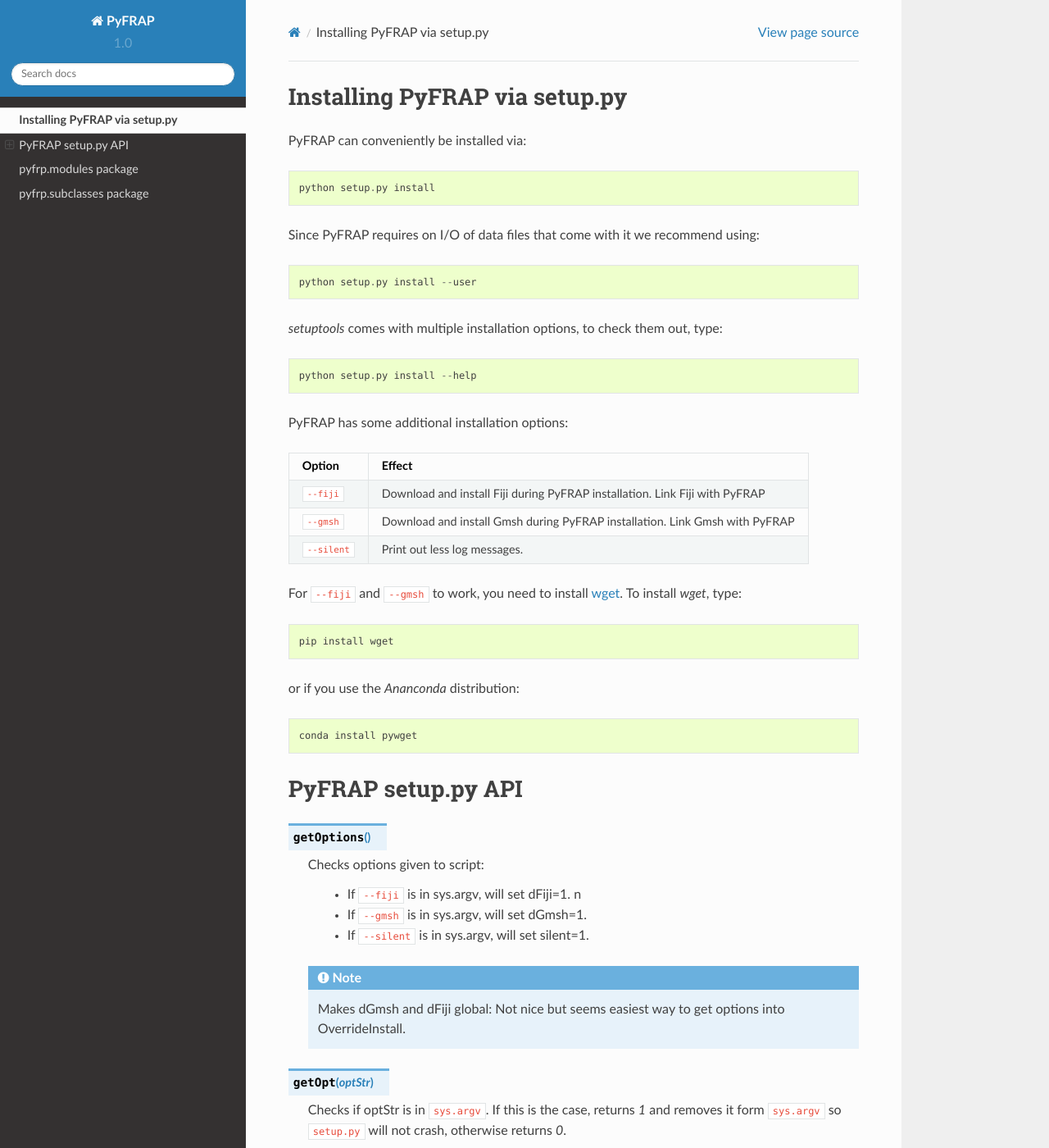
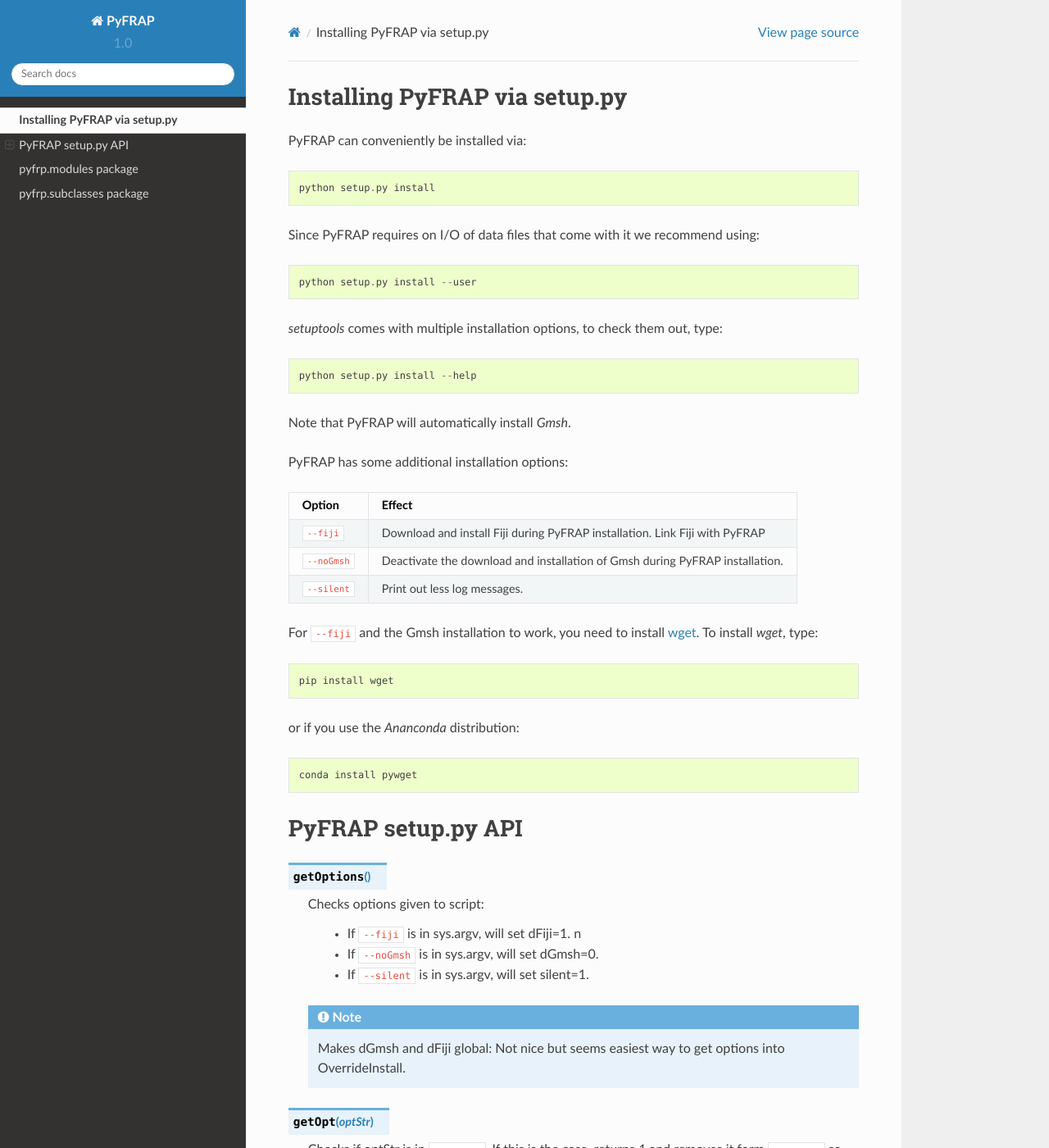
Before and after one commit to mueller-lab/PyFRAP, a Sphinx documentation site: the page built from docs/source/setup.rst, in a window 1280 px wide and 1400 px high. Shown: the whole window at 82% size. Built offline with Sphinx 7.4.7 and the Read the Docs theme 2.0.0, drawn with Linux system fonts in a browser that asks for light colours.

Commit message:
Temporary openscad path export/setup.py fix
Added temporarily path management also for openscad.
Now users do not need to set the openscad PATH environment
variable anymore, but PyFRAP rather sets the variable when
it needs it during the session.

Fixed bugs in setup.py: Now path to Gmsh executable is set
properly for Windows install.

TODO:

	- Data structure:
		- We might want to move away from saving to pickle files. IDEA:
			- molecule files do not save anymore list of embryos but just list of path to embryo files.
			- whenever embryo is needed, molecule calls getEmbryo and thus loading file. This also happens
			  user clicks on gui on embryo
			- Could also include a loadAll option.
	- GUI integration:
		- mesh merging
		- Simulation visualization
		- Geometry visualization
		- Multiple plotting functions
		- Embryo slicing
		- Simulation to image export
		- In general when plot command is called, ask if plotting should be done in current axis.
		- Add plot modifier from PyFDAP
		- Add additional plotting functions
		- Move all plotting functionalities in GUI to Plotting MB
		- In showObjPropsInBar, if array is longer than maxLength, write sth like "array/list of shape"
		- Get embryo/molecule compression saving running again.
		- Include 2D geometries, e.g. allow dim setting for custom geometries.
	- Might be faster in analysis if we load all files at first, put them in common numpy array, apply all image manupulation steps
	  and finally grab ROIs via c=imgs[idxs,:]
	- pyfrp_gmsh_geometry.ruledSurface should store more than a single lineLoop but rather have a lineLoops list.
	- Need to add pyfrp_gmsh_geometry.planeSurface class.
	- Speed-up via trillionos
	- simulation.showIC via vtk
	- In GUI, when selecting fnFlatten, we need to make sure that we add slash

Additions:
	- Added pyfrp_openscad_module.addOpenscadToPATHs.

Changes:
	- Updated setup.py API with new command line arguments.

Bugfixes:
	- Fixed bugs in setup.py

```diff
--- a/docs/source/setup.rst
+++ b/docs/source/setup.rst
@@ -13,6 +13,8 @@
 
 	python setup.py install --help
 
+Note that PyFRAP will automatically install *Gmsh*.
+
 PyFRAP has some additional installation options:
 
 +------------------------+------------------------------------------------------+
@@ -21,16 +23,15 @@
 | ``--fiji``             | Download and install Fiji during PyFRAP installation.|
 |                        | Link Fiji with PyFRAP                                |
 +------------------------+------------------------------------------------------+
-| ``--gmsh``             | Download and install Gmsh during PyFRAP installation.|
-|                        | Link Gmsh with PyFRAP                                |
+| ``--noGmsh``           | Deactivate the download and installation of Gmsh     |
+|                        | during PyFRAP installation.                          |
 +------------------------+------------------------------------------------------+
 | ``--silent``           | Print out less log messages.                         |
 |                        |                                                      |
 +------------------------+------------------------------------------------------+
 
 
-
-For ``--fiji`` and ``--gmsh`` to work, you need to install `wget <https://pypi.python.org/pypi/wget>`_. To install *wget*, type::
+For ``--fiji`` and the Gmsh installation to work, you need to install `wget <https://pypi.python.org/pypi/wget>`_. To install *wget*, type::
 
 	pip install wget
 
@@ -46,7 +47,7 @@
 	Checks options given to script:
 
 		* If ``--fiji`` is in sys.argv, will set dFiji=1. \n
-		* If ``--gmsh`` is in sys.argv, will set dGmsh=1.
+		* If ``--noGmsh`` is in sys.argv, will set dGmsh=0.
 		* If ``--silent`` is in sys.argv, will set silent=1.
 
 
```
Also changed, not shown: ChangeLog.txt (+10 -25 lines), setup.py (+11 -4 lines), 1 other file.
